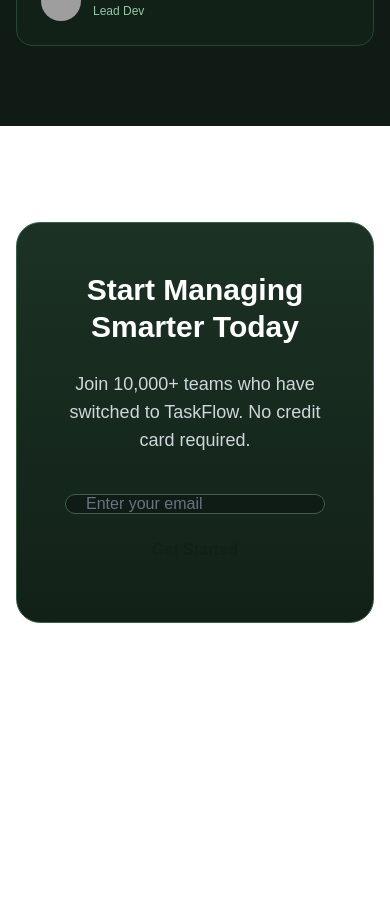
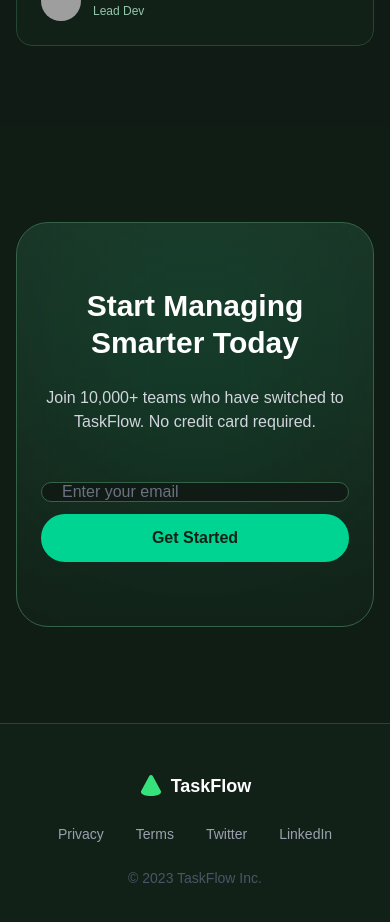
Before and after one commit to Muhammad-Anas16/TaskFlow-SaaS-Project-Management-Dashboard, a Next.js app: page / in a window 390 px wide. Shown: the part 5780-6702 px from the top of the page. Before the commit the page ends 6499 px from the top, so only its background shows below. Built offline with nearby package versions, Linux system fonts and the light colour scheme; grey boxes are pictures that could not be loaded.

Commit message:
complete landing page UI

```diff
--- a/src/app/layout.js
+++ b/src/app/layout.js
@@ -1,6 +1,7 @@
 import { Geist, Geist_Mono } from "next/font/google";
 import "./globals.css";
-import Navbar from "@/components/Navbar";
+import Navbar from "@/components/main/Navbar";
+import Footer from "@/components/main/Footer";
 
 const geistSans = Geist({
   variable: "--font-geist-sans",
@@ -25,6 +26,7 @@
       >
           <Navbar />
           {children}
+          <Footer />
       </body>
     </html>
   );
--- a/src/components/FinalCTA.jsx
+++ b/src/components/FinalCTA.jsx
@@ -1,29 +1,56 @@
-import React from "react";
+"use client";
+
+import { useState } from "react";
 
 const FinalCTA = () => {
+  const [email, setEmail] = useState("");
+
+  const handleSubmit = (e) => {
+    e.preventDefault();
+
+    if (!email) return;
+
+    console.log("User Email:", email);
+    setEmail("");
+  };
+
   return (
-    <section className="py-24 px-4 sm:px-10 bg-[#112117">
-      <div className="mx-auto rounded-3xl bg-gradient-to-b from-[#1b3224] to-[#122118] border border-[#366348] p-12 text-center relative overflow-hidden">
-        {/* Decor glow */}
-        <div className="absolute top-0 left-1/2 -translate-x-1/2 w-2/3 h-1/2 bg-primary/20 blur-[100px] pointer-events-none"></div>
+    <section className="py-24 px-4 sm:px-10 bg-[#0f1d14]">
+      <div className="relative mx-auto max-w-5xl rounded-[32px] bg-gradient-to-b from-[#1b3224] to-[#122118] border border-[#366348] px-6 py-16 sm:px-12 text-center overflow-hidden">
+
+        {/* Top glow */}
+        <div className="absolute top-0 left-1/2 -translate-x-1/2 w-[70%] h-[60%] bg-emerald-500/20 blur-[120px] pointer-events-none" />
+
         <div className="relative z-10 flex flex-col items-center gap-6">
-          <h2 className="text-white text-3xl md:text-5xl font-black leading-tight">
+          <h2 className="text-white text-3xl sm:text-4xl md:text-5xl font-extrabold leading-tight">
             Start Managing Smarter Today
           </h2>
-          <p className="text-gray-300 text-lg max-w-xl">
+
+          <p className="text-gray-300 text-base sm:text-lg max-w-xl">
             Join 10,000+ teams who have switched to TaskFlow. No credit card
             required.
           </p>
-          <div className="flex flex-col sm:flex-row w-full max-w-md gap-3 mt-4">
+
+          <form
+            onSubmit={handleSubmit}
+            className="mt-6 flex w-full max-w-md flex-col sm:flex-row gap-3"
+          >
             <input
-              className="flex-1 h-12 rounded-full bg-[#0f1b14] border border-[#366348] px-5 text-white placeholder-gray-500 focus:outline-none focus:border-primary focus:ring-1 focus:ring-primary transition-colors"
+              type="email"
+              required
+              value={email}
+              onChange={(e) => setEmail(e.target.value)}
               placeholder="Enter your email"
-              type="email"
+              className="flex-1 h-12 rounded-full bg-[#0f1b14] border border-[#366348] px-5 text-white placeholder-gray-500 focus:outline-none focus:border-emerald-400 focus:ring-1 focus:ring-emerald-400 transition"
             />
-            <button className="h-12 px-8 rounded-full bg-primary hover:bg-green-400 text-[#122118] font-bold transition-colors whitespace-nowrap">
+
+            <button
+              type="submit"
+              className="h-12 px-8 rounded-full bg-emerald-400 hover:bg-emerald-300 text-[#122118] font-bold transition whitespace-nowrap"
+            >
               Get Started
             </button>
-          </div>
+          </form>
         </div>
       </div>
     </section>
--- /dev/null
+++ b/src/components/main/Footer.jsx
@@ -0,0 +1,32 @@
+import React from "react";
+import { TbConeFilled } from "react-icons/tb";
+
+const Footer = () => {
+  return (
+    <footer className="border-t border-[#254632] bg-[#122118] py-12 px-4 sm:px-10">
+      <div className="max-w-[1280px] mx-auto flex flex-col md:flex-row justify-between items-center gap-6">
+        <div className="flex items-center gap-2 text-white">
+          <TbConeFilled className="text-[#36E27B] h-6 w-6" />
+          <span className="font-bold text-lg">TaskFlow</span>
+        </div>
+        <div className="flex gap-8 text-sm text-gray-400">
+          <a className="hover:text-primary transition-colors" href="#">
+            Privacy
+          </a>
+          <a className="hover:text-primary transition-colors" href="#">
+            Terms
+          </a>
+          <a className="hover:text-primary transition-colors" href="#">
+            Twitter
+          </a>
+          <a className="hover:text-primary transition-colors" href="#">
+            LinkedIn
+          </a>
+        </div>
+        <div className="text-sm text-gray-600">© 2023 TaskFlow Inc.</div>
+      </div>
+    </footer>
+  );
+};
+
+export default Footer;
```
Also changed, not shown: src/components/main/Navbar.jsx (renamed from src/components/Navbar.jsx).
